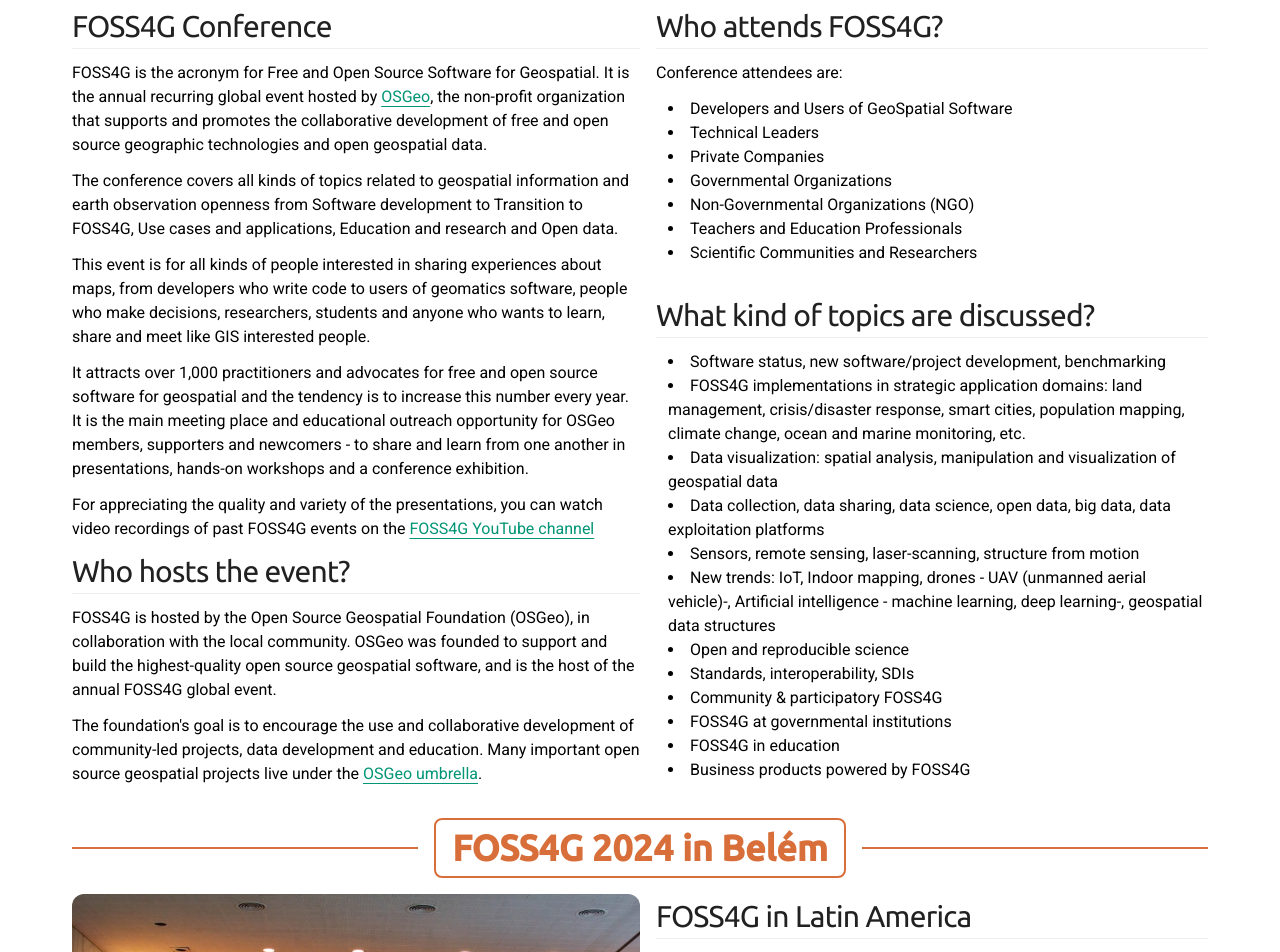
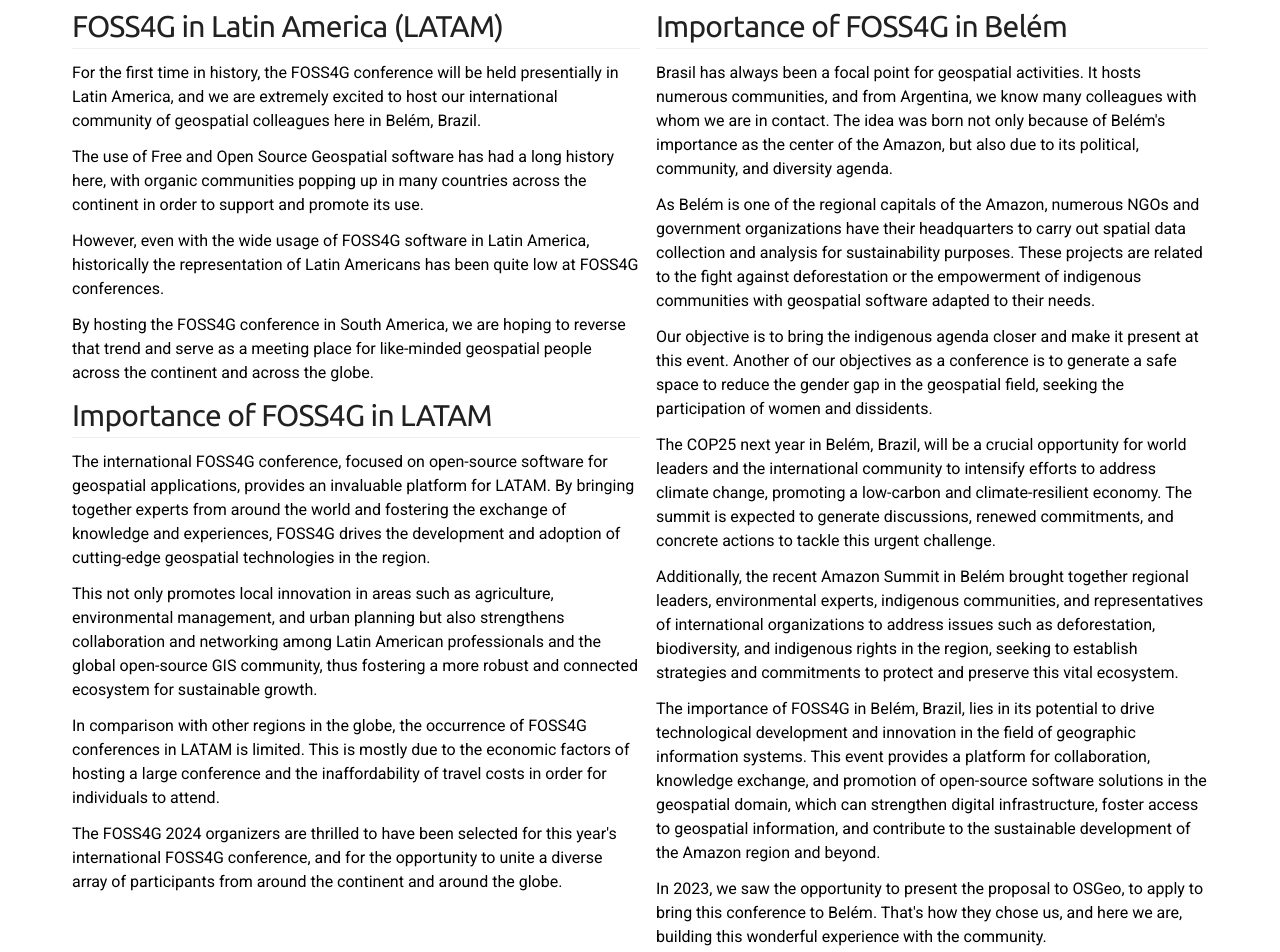
Before and after one commit to FOSS4G-2024-Belem/foss4g-2024-belem.github.io, a Next.js app: page /en/foss4g-in-belem in a window 1280 px wide. Shown: the part 960-1912 px from the top of the page. Built offline with nearby package versions, Linux system fonts and the light colour scheme.

Commit message:
foss4g in belém updates

```diff
--- a/src/pages/en/foss4g-in-belem.mdx
+++ b/src/pages/en/foss4g-in-belem.mdx
@@ -76,97 +76,8 @@ export const metadata = {
   <div className="grid md:grid-cols-2 md:space-x-4">
     <div className="flex flex-col space-y-4">
       <div className="">
-        #### FOSS4G Conference
-        ---
 
-        FOSS4G is the acronym for Free and Open Source Software for Geospatial. It is the annual recurring global event hosted by [OSGeo](https://www.osgeo.org/), the non-profit organization that supports and promotes the collaborative development of free and open source geographic technologies and open geospatial data.
-
-        The conference covers all kinds of topics related to geospatial information and earth observation openness from Software development to Transition to FOSS4G, Use cases and applications, Education and research and Open data.
-
-        This event is for all kinds of people interested in sharing experiences about maps, from developers who write code to users of geomatics software, people who make decisions, researchers, students and anyone who wants to learn, share and meet like GIS interested people.
-
-        It attracts over 1,000 practitioners and advocates for free and open source software for geospatial and the tendency is to increase this number every year. It is the main meeting place and educational outreach opportunity for OSGeo members, supporters and newcomers - to share and learn from one another in presentations, hands-on workshops and a conference exhibition.
-
-        For appreciating the quality and variety of the presentations, you can watch video recordings of past FOSS4G events on the [FOSS4G YouTube channel](https://www.youtube.com/c/FOSS4G/)
-
-        #### Who hosts the event?
-        ---
-
-        FOSS4G is hosted by the Open Source Geospatial Foundation (OSGeo), in collaboration with the local community. OSGeo was founded to support and build the highest-quality open source geospatial software, and is the host of the annual FOSS4G global event.
-
-        The foundation's goal is to encourage the use and collaborative development of community-led projects, data development and education. Many important open source geospatial projects live under the [OSGeo umbrella](https://www.osgeo.org/).
-
-      </div>
-      <div>
-
-
-      </div>
-
-    </div>
-    <div className="flex flex-col space-y-4">
-      <div>
-        #### Who attends FOSS4G?
-        ---
-
-        Conference attendees are:
-        - Developers and Users of GeoSpatial Software
-        - Technical Leaders
-        - Private Companies
-        - Governmental Organizations
-        - Non-Governmental Organizations (NGO)
-        - Teachers and Education Professionals
-        - Scientific Communities and Researchers
-      </div>
-
-      <div>
-      #### What kind of topics are discussed?
-      ---
-
-      - Software status, new software/project development, benchmarking
-      - FOSS4G implementations in strategic application domains: land management, crisis/disaster response, smart cities, population mapping, climate change, ocean and marine monitoring, etc.
-      - Data visualization: spatial analysis, manipulation and visualization of geospatial data
-      - Data collection, data sharing, data science, open data, big data, data exploitation platforms
-      - Sensors, remote sensing, laser-scanning, structure from motion
-      - New trends: IoT, Indoor mapping, drones - UAV (unmanned aerial vehicle)-, Artificial intelligence - machine learning, deep learning-, geospatial data structures
-      - Open and reproducible science
-      - Standards, interoperability, SDIs
-      - Community & participatory FOSS4G
-      - FOSS4G at governmental institutions
-      - FOSS4G in education
-      - Business products powered by FOSS4G
-
-      </div>
-    </div>
-
-  </div>
-
-<Heading bubble color="orange">
-  FOSS4G 2024 in Belém
-</Heading>
-
-  <div className="grid md:grid-cols-2 md:space-x-4">
-    <div className="flex flex-col space-y-4">
-      <div className="">
-
-        <div className="w-full">
-        <Carousel
-          images={[
-            {
-              image: Foss4gAr,
-              caption:
-                "FOSS4G AR 2017 in Buenos Aires, Argentina"
-            }
-          ]}
-          autoplay={true}
-          autoplayDelay={5000}
-        />
-        </div>
-      </div>
-    </div>
-
-    <div>
-      <div>
-        #### FOSS4G in Latin America
+        #### FOSS4G in Latin America (LATAM)
         ---
 
         For the first time in history, the FOSS4G conference will be held presentially in Latin America, and we are extremely excited to host our international community of geospatial colleagues here in Belém, Brazil.
@@ -177,16 +88,108 @@ export const metadata = {
 
         By hosting the FOSS4G conference in South America, we are hoping to reverse that trend and serve as a meeting place for like-minded geospatial people across the continent and across the globe.
 
-        #### Focus on Belém do Pará, Brazil.
+        #### Importance of FOSS4G in LATAM
         ---
+
+        The international FOSS4G conference, focused on open-source software for geospatial applications, provides an invaluable platform for LATAM. By bringing together experts from around the world and fostering the exchange of knowledge and experiences, FOSS4G drives the development and adoption of cutting-edge geospatial technologies in the region.
+
+        This not only promotes local innovation in areas such as agriculture, environmental management, and urban planning but also strengthens collaboration and networking among Latin American professionals and the global open-source GIS community, thus fostering a more robust and connected ecosystem for sustainable growth.
+
+        In comparison with other regions in the globe, the occurrence of FOSS4G conferences in LATAM is limited. This is mostly due to the economic factors of hosting a large conference and the inaffordability of travel costs in order for individuals to attend.
+
+        The FOSS4G 2024 organizers are thrilled to have been selected for this year's international FOSS4G conference, and for the opportunity to unite a diverse array of participants from around the continent and around the globe.
+      </div>
+      <div>
+{/*
+      #### Communities
+      ---
+
+      Geospatial communities in Latin America arise in various ways, but they typically stem from the need for collaboration and cooperation among professionals, academics, businesses, and government entities interested in the geospatial domain. These communities come together due to the necessity of addressing environmental and social issues in the region.
+
+      In Latin America and the Caribbean, there are many communities linked to geospatial matters, open source software (FOSS), open data, spatial data infrastructure (SDI), academic research, gender gap reduction in technology, and much more.
+
+      Here's a list of some of the existing communities:
+
+      - Youthmappers: Global community of students, researchers, educators, and scholars utilizing public geospatial technologies to highlight and directly address development challenges worldwide. YouthMappers was conceived to meet the demand for open access to geospatial data worldwide.
+      - @LetGirlsMap : A campaign supporting women and girls' issues, working to create inclusive mapping communities for cartography students worldwide.
+      - LAC HUB - HOT @maphublac: Open mapping for inclusive and sustainable development in LATAM and Caribbean. LAC Hub: @hotosm.
+      - GeochicasOSM @GeochicasOSM: Group of women mappers from OpenStreetMap and OSGeo. They work to reduce the gender gap.
+
+     - Comunidades de OpenStreetMap en Latinoamérica:
+        - Argentina: Telegram @OSM_ar
+        - Brasil: Telegram @OSMBrasil_Comunidade
+        - Bolivia: Telegram @osmbolivia
+        - Chile: Telegram @OSMcl @osmCL
+        - Colombia: Telegram @osmco @opentreetmapco
+        - Costa Rica: Telegram @OSMCostaRica
+        - Cuba: Telegram @OSM_Cuba
+        - Ecuador: Telegram @MappingEcuador
+        - Guatemala: Telegram @openstreetmapGT
+        - México: Telegram @osm_mx @openstreetmapMX
+        - Nicaragua: Telegram @MapaNica @osm_ni.
+        - @yekastreetmga: Collectives of cartography gathering open geodata. Collaborators of OpenStreetMap and HOT former, charpter for Nicaragua.
+        - Panamá: Telegram @Comunidad_OSM_Panama Telegram @OpenstreetmapPanama
+        - Paraguay: Telegram @osm_py
+        - Perú: Telegram @osmpe
+        - Venezuela: Telegram @OSMVe
+        - Mapeadoreslivres UFPR: The free Mappers Project was the first chapter of the YouthMappers Network in Brazil. This network, which now includes over 260 universities in 65 countries, aims to build an international network of volunteer cartographers focused on themes such as humanitarian mapping and sustainable development.
+        - Openmapchile: OMCh uses, facilitates, experiments, develops, and promotes geospatial solutions based on open data and standards, with free and opensource software.
+        - Mapazonia: They create the finest and free maps of the Amazon.
+        - @centroGeo_: Public Research Center integrated into the system CONAHCYT.
+      - Comunidades IDE en Latinoamérica:
+        - @ide_argentina:  spatial data infrastructure (SDI) of Argentina
+        - @IDE_Chile: They coordinate public institutions to democratize geospatial information in Chile.
+        - @geobolivia: Mapping Portal of the Plurinational State of Bolivia, promoting open data (Open Data), Initiating Node of SDI.
+      - Comunidades QGIS:
+        - Ecuador: @qgisecuador
+        - Brasil: @qgis_br
+        - Perú: @qgispe
+        - Colombia: @qgiscolombia
+      - Más comunidades:
+        - @geoinquietosarg: A group of people who promote informal local gatherings with the aim of sharing concerns in the field of geomatics from Argentina.
+        - @comunidad_sig: Opportunities and news about geographic information systems and cadastre.
+        - @lasdesistemas: Organizers of @femitconf. Transfeminist community of systems working to make visible and empower women, lesbians, trans, and non-binary individuals.
+        - @LinuxChix Argentina: Community to make women visible in the GNU/Linux and FOSS world, and for everyone who helps reduce the gender gap.
+        - @geoinfinita: Website for disseminating geography and maps, also available on podcasts, Telegram, and Instagram.
+        - @escueladedatos: Free courses and materials for data management. They map success stories in the region.
+        - @socialtic: Research, training, and support in the strategic use of digital technology for social purposes.
+
+      - Algunos encuentros destacados:
+        - https://2023.abrelatam.org/
+        - https://flisol.info/
+        - https://www.vialibre.org.ar
+        - https://ac.python.org.ar/
+        - https://2021.foss4g.org/ */}
+      </div>
+
+    </div>
+    <div className="flex flex-col space-y-4">
+      <div>
+        #### Importance of FOSS4G in Belém
+        ---
+
+        Brasil has always been a focal point for geospatial activities. It hosts numerous communities, and from Argentina, we know many colleagues with whom we are in contact. The idea was born not only because of Belém's importance as the center of the Amazon, but also due to its political, community, and diversity agenda.
 
         As Belém is one of the regional capitals of the Amazon, numerous NGOs and government organizations have their headquarters to carry out spatial data collection and analysis for sustainability purposes. These projects are related to the fight against deforestation or the empowerment of indigenous communities with geospatial software adapted to their needs.
 
         Our objective is to bring the indigenous agenda closer and make it present at this event. Another of our objectives as a conference is to generate a safe space to reduce the gender gap in the geospatial field, seeking the participation of women and dissidents.
+
+        The COP25 next year in Belém, Brazil, will be a crucial opportunity for world leaders and the international community to intensify efforts to address climate change, promoting a low-carbon and climate-resilient economy. The summit is expected to generate discussions, renewed commitments, and concrete actions to tackle this urgent challenge.
+
+        Additionally, the recent Amazon Summit in Belém brought together regional leaders, environmental experts, indigenous communities, and representatives of international organizations to address issues such as deforestation, biodiversity, and indigenous rights in the region, seeking to establish strategies and commitments to protect and preserve this vital ecosystem.
+
+        The importance of FOSS4G in Belém, Brazil, lies in its potential to drive technological development and innovation in the field of geographic information systems. This event provides a platform for collaboration, knowledge exchange, and promotion of open-source software solutions in the geospatial domain, which can strengthen digital infrastructure, foster access to geospatial information, and contribute to the sustainable development of the Amazon region and beyond.
+
+        In 2023, we saw the opportunity to present the proposal to OSGeo, to apply to bring this conference to Belém. That's how they chose us, and here we are, building this wonderful experience with the community.
+
+      </div>
+
+      <div>
       </div>
     </div>
 
   </div>
+
 </div>
 
 export default function MDXPage({ children }) {
```
